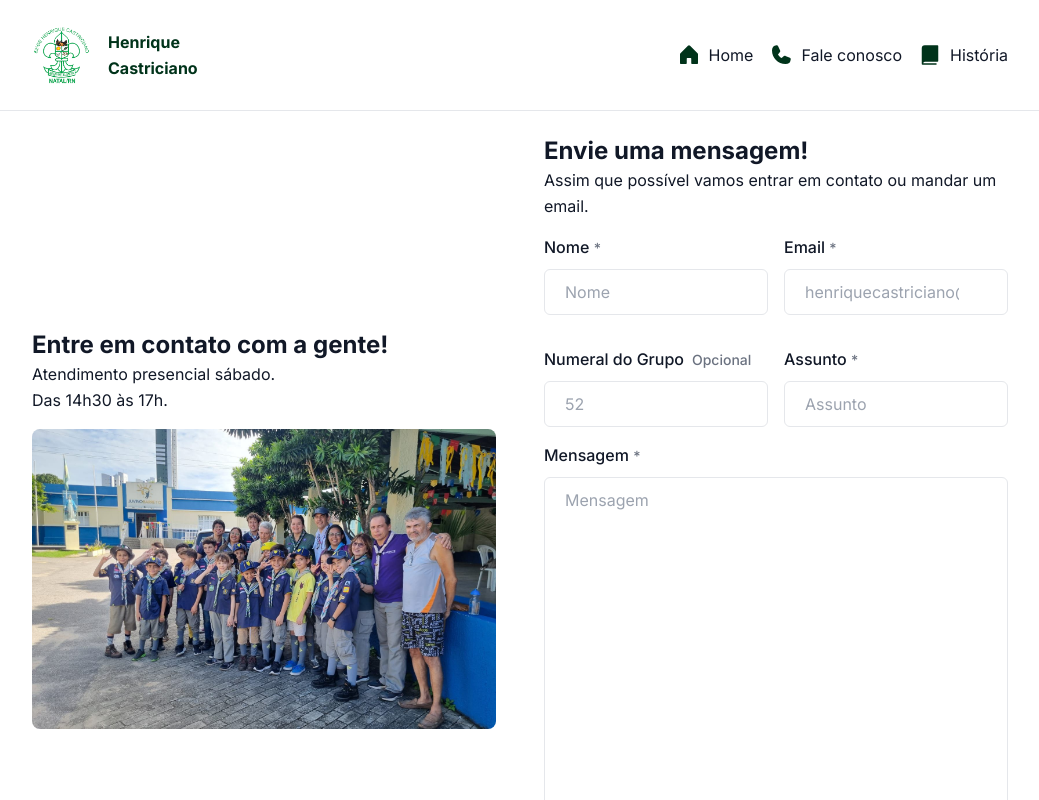
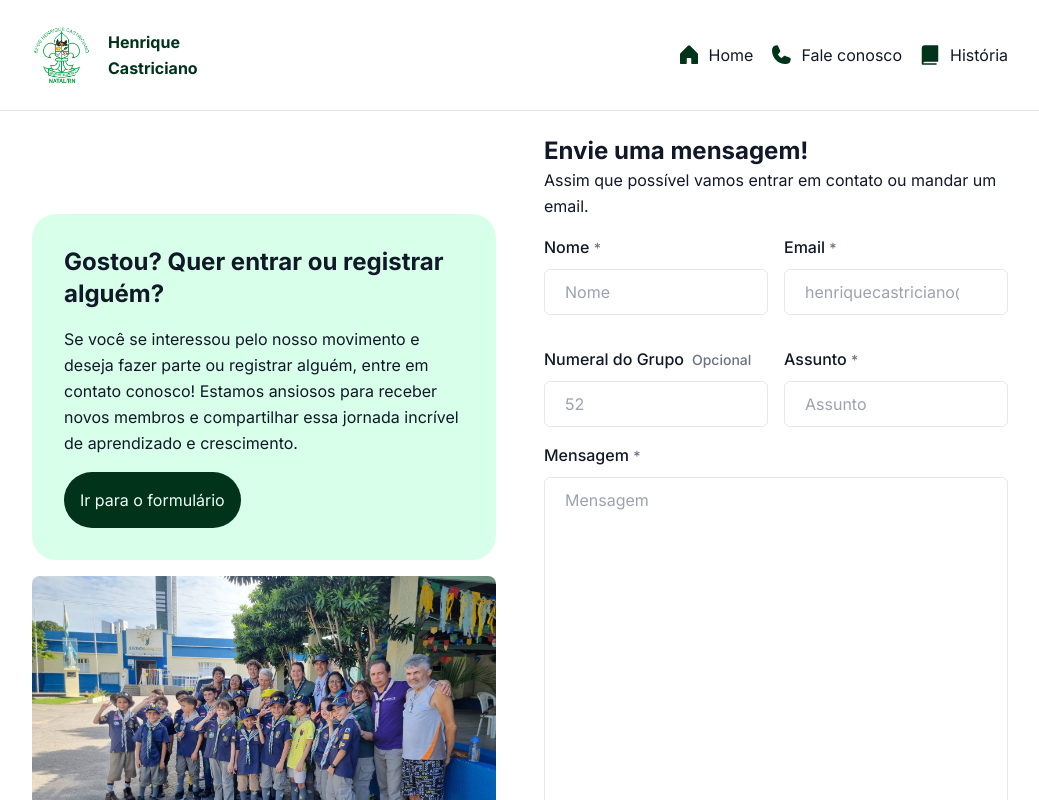
Before and after one commit to Pedrohsv1/website-henrique, a Next.js app: page /contato in a window 1280 px wide. Shown: the top 800 px of the page, without its empty margins (120-1159 px from the left). Built offline with nearby package versions, Linux system fonts and the light colour scheme.

Commit message:
Formulário

```diff
--- /dev/null
+++ b/app/components/card-forms.tsx
@@ -0,0 +1,22 @@
+export const CardForms = () => {
+  return (
+    <div className="bg-green-100 rounded-3xl p-8 mt-8 space-y-4">
+      <h1 className="font-bold text-2xl">
+        Gostou? Quer entrar ou registrar alguém?
+      </h1>
+      <p>
+        Se você se interessou pelo nosso movimento e deseja fazer parte ou
+        registrar alguém, entre em contato conosco! Estamos ansiosos para
+        receber novos membros e compartilhar essa jornada incrível de
+        aprendizado e crescimento.
+      </p>
+      <a
+        href="https://forms.gle/ga2fD2P28uZhUHtRA"
+        target="_blank"
+        className="p-4 text-base bg-green-950 text-green-50 w-fit h-[56px] hidden md:flex justify-center items-center rounded-full gap-4 cursor-pointer hover:bg-green-950/90 transition-all"
+      >
+        Ir para o formulário
+      </a>
+    </div>
+  );
+};
--- a/app/components/method.tsx
+++ b/app/components/method.tsx
@@ -1,4 +1,5 @@
 import { photosURL } from "../data/fotosUrls";
+import { CardForms } from "./card-forms";
 import { PhotoGallery } from "./galery";
 
 export const Method = () => {
@@ -55,6 +56,7 @@ export const Method = () => {
           Escoteiros do Brasil: Método Escoteiro
         </a>
       </div>
+      <CardForms />
     </section>
   );
 };
--- a/app/components/sections/linkothers.tsx
+++ b/app/components/sections/linkothers.tsx
@@ -1,8 +1,9 @@
-
 import Link from "next/link";
+import { CardForms } from "../card-forms";
 
 export const LinkForOtherRamos = () => {
   return (
+    <>
       <div className=" bg-gray-100 rounded-3xl p-8 mt-8">
         <h2 className="font-bold text-green-900 mb-2">
           Explore: Outros ramos do escoteiro
@@ -42,5 +43,7 @@ export const LinkForOtherRamos = () => {
           </li>
         </ul>
       </div>
+      <CardForms />
+    </>
   );
 };
--- a/app/contato/page.tsx
+++ b/app/contato/page.tsx
@@ -1,4 +1,5 @@
 import Image from "next/image";
+import { CardForms } from "../components/card-forms";
 import ContactForm from "../components/contact";
 
 const Contato = () => {
@@ -6,13 +7,7 @@ const Contato = () => {
     <main className=" p-6 max-w-[1024px] w-full flex flex-col scroll-smooth gap-12 ">
       <div className="md:flex gap-12 ">
         <div className="flex md:w-1/2  md:mb-0 mb-4 justify-center flex-col">
-          <h1 className="text-2xl">
-            <b>Entre em contato com a gente!</b>
-          </h1>
-          <p>
-            Atendimento presencial sábado. <br />
-            Das 14h30 às 17h.
-          </p>
+          <CardForms />
           <div className="flex w-full justify-center md:justify-start">
             <div className="w-[250px] h-[200px] md:w-full md:h-[300px] relative mt-4 rounded-lg overflow-hidden">
               <Image
```
Also changed, not shown: app/(main)/page.tsx (renamed from app/page.tsx, +7 -7 lines). Lines whose indentation alone changed are shown as unchanged.
